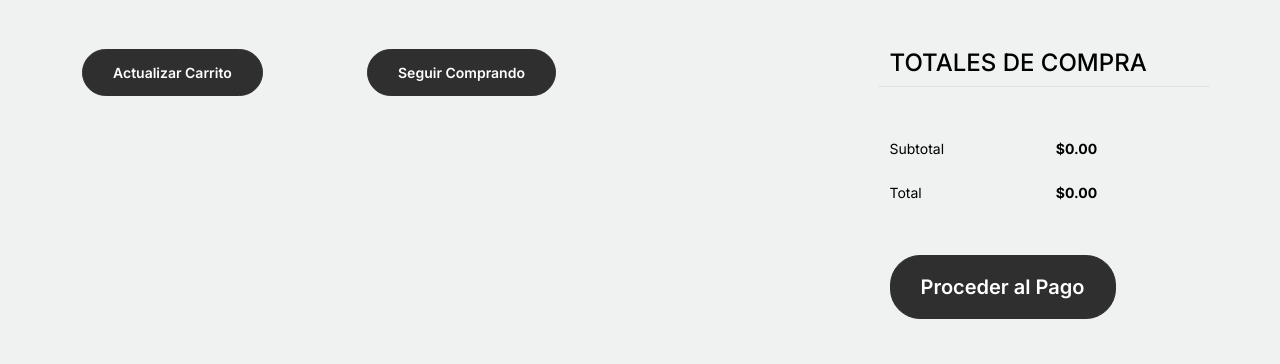
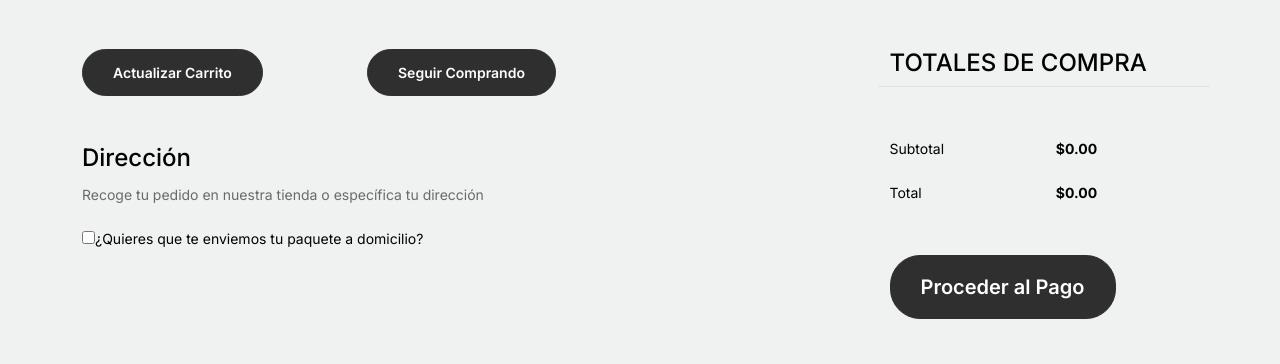
Before and after one commit to Niels-Bored/Cadias-Tomb-Shop, a Django app: page /cart/ in a window 1280 px wide. Shown: the part 299-663 px from the top of the page. Run offline with Django 4.2, Linux system fonts and the light colour scheme; parts of the project's set-up code (start-up, migrations or seed data) failed here and were passed over; some libraries are stand-ins or nearby versions.

Commit message:
feat(cart): sale optional adress information

```diff
--- a/shop/templates/shop/cart.html
+++ b/shop/templates/shop/cart.html
@@ -39,7 +39,63 @@
                       <a href="{% url 'shop' 1 %}"><button class="btn btn-outline-black btn-sm btn-block">Seguir Comprando</button></a>
                     </div>
                   </div>
+                  <!-- <div class="row">
+                    <div class="col-md-12">
+                      <label class="text-black h4" for="coupon">Coupon</label>
+                      <p>Enter your coupon code if you have one.</p>
+                    </div>
+                    <div class="col-md-8 mb-3 mb-md-0">
+                      <input type="text" class="form-control py-3" id="coupon" placeholder="Coupon Code">
+                    </div>
+                    <div class="col-md-4">
+                      <button class="btn btn-black">Apply Coupon</button>
+                    </div>
+                  </div> -->
+                  <div class="form-group">
+                    <div class="col-md-12">
+                      <label class="text-black h4" for="coupon">Dirección</label>
+                      <p>Recoge tu pedido en nuestra tienda o específica tu dirección</p>
+                    </div>
+                    <label for="c_ship_different_address" class="text-black" data-bs-toggle="collapse" href="#ship_different_address" role="button" aria-expanded="false" aria-controls="ship_different_address"><input type="checkbox" value="1" id="c_ship_different_address">¿Quieres que te enviemos tu paquete a domicilio?</label>
+                    <div class="collapse" id="ship_different_address">
+                      <div class="py-2">
+                        <div class="form-group row  mb-3">
+                          <div class="col-md-12">
+                            <label for="c_diff_address" class="text-black">Dirección <span class="text-danger">*</span></label>
+                            <input type="text" class="form-control" id="address" name="address" placeholder="Dirección de la calle">
+                          </div>
+                        </div>
 
+                        <div class="form-group">
+                          <input type="text" class="form-control" id="address-kind" name="address-kind" placeholder="Edificio departamental, casa, etc. (opcional)">
+                        </div>
+
+                        <div class="form-group row">
+                          <div class="col-md-6">
+                            <label for="c_diff_state_country" class="text-black">Estado <span class="text-danger">*</span></label>
+                            <input type="text" class="form-control" id="state" name="state" placeholder="Ej. Aguascalientes">
+                          </div>
+                          <div class="col-md-6">
+                            <label for="c_diff_postal_zip" class="text-black">Código Postal <span class="text-danger">*</span></label>
+                            <input type="text" class="form-control" id="postal_zip" name="postal_zip" placeholder="Ej. 20000">
+                          </div>
+                        </div>
+
+                        <div class="form-group row mb-5">
+                          <div class="col-md-6">
+                            <label for="c_diff_email_address" class="text-black">Correo de contacto <span class="text-danger">*</span></label>
+                            <input type="text" class="form-control" id="email_address" name="email_address" placeholder="Ej. ork@gmail.com">
+                          </div>
+                          <div class="col-md-6">
+                            <label for="c_diff_phone" class="text-black">Celular <span class="text-danger">*</span></label>
+                            <input type="text" class="form-control" id="phone" name="phone" placeholder="Ej. 449 000 0000">
+                          </div>
+                        </div>
+
+                      </div>
+
+                    </div>
+                  </div>
                 </div>
 
                 <div class="col-md-6 pl-5">
@@ -90,7 +146,56 @@
 
             let carrito = JSON.parse(localStorage.getItem("carrito")) || [];
 
+            const checkbox = document.getElementById("c_ship_different_address");
+
+            const address = document.getElementById("address").value;
+            const addressKind = document.getElementById("address-kind").value;
+            const state = document.getElementById("state").value;
+            const postalZip = document.getElementById("postal_zip").value;
+            const emailAddress = document.getElementById("email_address").value;
+            const phone = document.getElementById("phone").value;
+
+            // Si el checkbox está marcado, validar que todos los campos estén llenos
+            if (checkbox.checked) {
+              if (!address || !state || !postalZip || !emailAddress || !phone) {
+                Swal.fire({
+                  icon: "error",
+                  title: "Campos incompletos",
+                  text: "Por favor llena todos los campos de dirección para poder continuar.",
+                });
+                return; // Detiene la ejecución del código
+              }
+            }
+
+            let payload = {
+              username: userID,
+              productos: carrito,
+              direccion: "Entrega en tienda"
+            };
+
+            if (checkbox.checked) {
+              // Si el usuario eligió que le envíen el paquete a domicilio
+              /* payload.direccion = {
+                address: address,
+                kind: addressKind,
+                state: state,
+                postal_zip: postalZip,
+                email: emailAddress,
+                phone: phone,
+              }; */
+              payload.direccion = address + "/" + addressKind + "/" + state + "/" + postalZip + "/" + emailAddress + "/" + phone
+            }
+
             const response = await fetch("{% url 'sale' %}", {
+              method: "POST",
+              headers: {
+                "Content-Type": "application/json",
+                "X-CSRFToken": "{{ csrf_token }}"
+              },
+              body: JSON.stringify(payload)
+            });
+
+            /* const response = await fetch("{% url 'sale' %}", {
                 method: "POST",
                 headers: {
                     "Content-Type": "application/json",
@@ -100,7 +205,7 @@
                   username : userID,
                   productos: carrito
                 })
-            });
+            }); */
 
             const result = await response.json();
 
@@ -135,14 +240,13 @@
                 });
               }
             } else {
-                Swal.fire({
+                /* Swal.fire({
                     icon: 'success',
                     title: '¡Todo listo!',
                     text: 'Todos los productos tienen suficiente stock. Puedes continuar con la compra.',
                     confirmButtonText: 'Aceptar'
-                });
-                // Aquí podrías redirigir a /checkout si lo deseas
-                // window.location.href = "{% url 'checkout' %}";
+                }); */
+                window.location.href = result.data.stripe_url;
             }
         });
         </script>
--- a/shop/views.py
+++ b/shop/views.py
@@ -275,6 +275,7 @@ class Sale(View):
             data = json.loads(request.body)
             username = data.get("username")
             productos = data.get("productos")
+            direccion = data.get("direccion")
         except:
             return JsonResponse({
                 "status":"error",
@@ -319,7 +320,7 @@ class Sale(View):
         user = users.first()
         sale = Venta.objects.create(
             usuario=user,
-            direccion="Entrega en tienda",
+            direccion=direccion,
             total=total)
 
         for item in productos:
```
